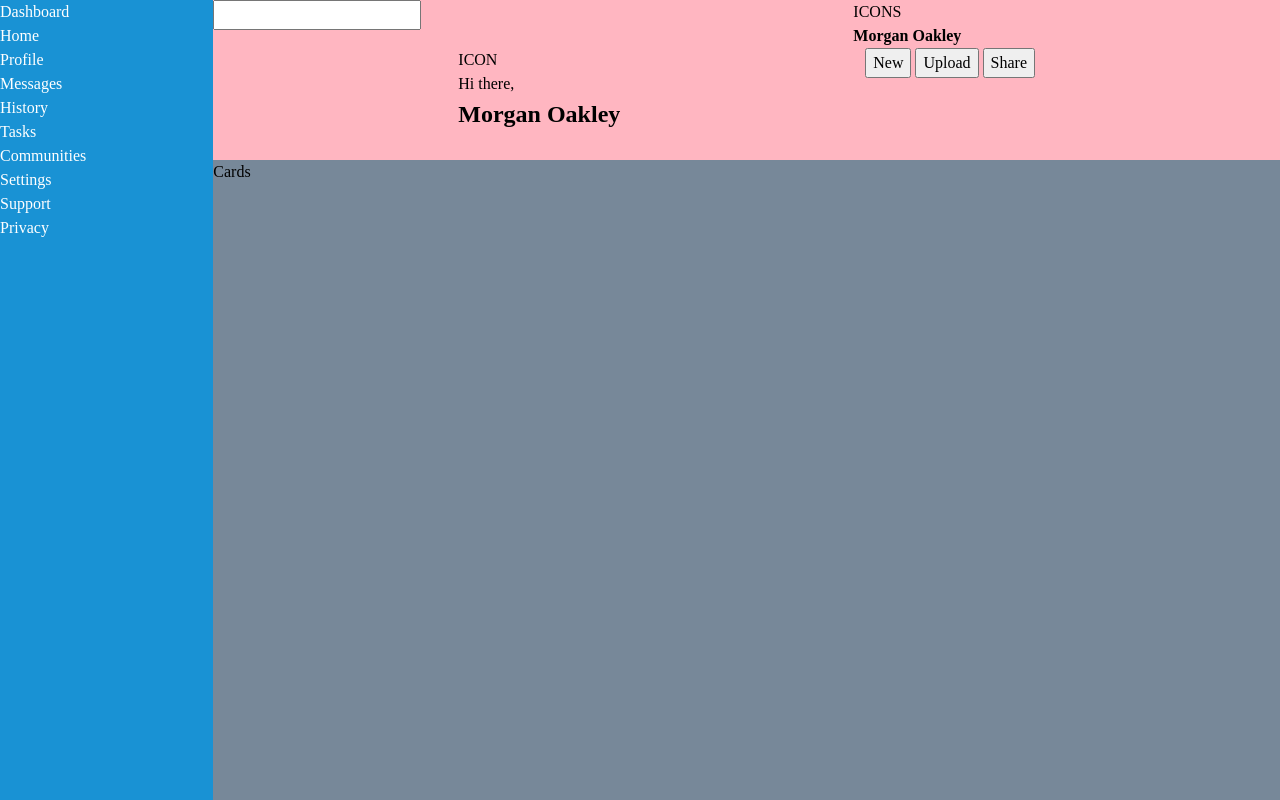
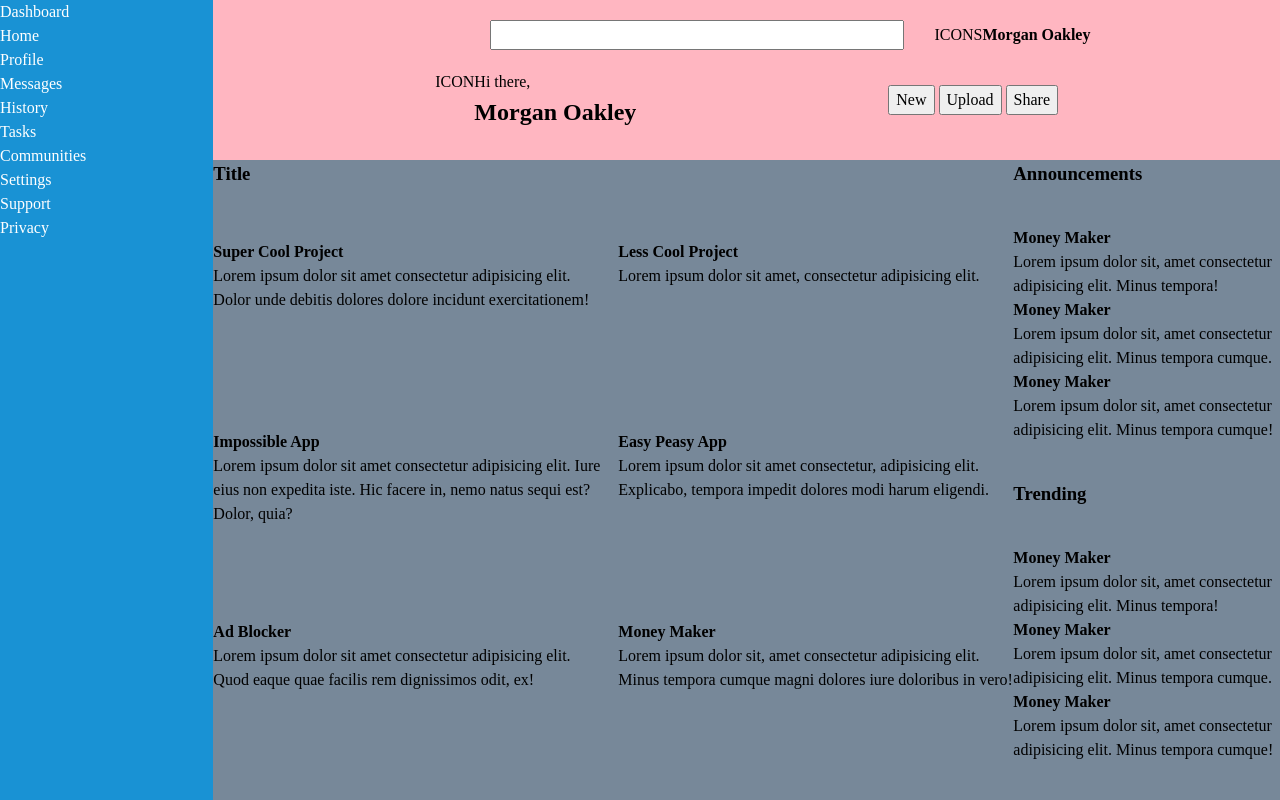
Before and after one commit to gushags/admin-dashboard, a plain HTML site: page index.html in a window 1280 px wide. Drawn offline with Linux system fonts and the light colour scheme.

Commit message:
Finish adding all content

```diff
--- a/index.html
+++ b/index.html
@@ -49,7 +49,95 @@
           <li>Privacy</li>
         </ul>
       </div>
-      <div class="cards-container">Cards</div>
+      <div class="cards-container">
+        <h3>Title</h3>
+        <div class="cards">
+          <div class="card">
+            <h4>Super Cool Project</h4>
+            <p>
+              Lorem ipsum dolor sit amet consectetur adipisicing elit. Dolor
+              unde debitis dolores dolore incidunt exercitationem!
+            </p>
+          </div>
+          <div class="card">
+            <h4>Less Cool Project</h4>
+            <p>Lorem ipsum dolor sit amet, consectetur adipisicing elit.</p>
+          </div>
+          <div class="card">
+            <h4>Impossible App</h4>
+            <p>
+              Lorem ipsum dolor sit amet consectetur adipisicing elit. Iure eius
+              non expedita iste. Hic facere in, nemo natus sequi est? Dolor,
+              quia?
+            </p>
+          </div>
+          <div class="card">
+            <h4>Easy Peasy App</h4>
+            <p>
+              Lorem ipsum dolor sit amet consectetur, adipisicing elit.
+              Explicabo, tempora impedit dolores modi harum eligendi.
+            </p>
+          </div>
+          <div class="card">
+            <h4>Ad Blocker</h4>
+            <p>
+              Lorem ipsum dolor sit amet consectetur adipisicing elit. Quod
+              eaque quae facilis rem dignissimos odit, ex!
+            </p>
+          </div>
+          <div class="card">
+            <h4>Money Maker</h4>
+            <p>
+              Lorem ipsum dolor sit, amet consectetur adipisicing elit. Minus
+              tempora cumque magni dolores iure doloribus in vero!
+            </p>
+          </div>
+        </div>
+        <div class="info-container">
+          <div class="announcements">
+            <h3>Announcements</h3>
+            <div class="announcements-grid">
+              <div class="info-card">
+                <h4>Money Maker</h4>
+                <p>
+                  Lorem ipsum dolor sit, amet consectetur adipisicing elit.
+                  Minus tempora!
+                </p>
+                <h4>Money Maker</h4>
+                <p>
+                  Lorem ipsum dolor sit, amet consectetur adipisicing elit.
+                  Minus tempora cumque.
+                </p>
+                <h4>Money Maker</h4>
+                <p>
+                  Lorem ipsum dolor sit, amet consectetur adipisicing elit.
+                  Minus tempora cumque!
+                </p>
+              </div>
+            </div>
+            <h3>Trending</h3>
+            <div class="announcements-grid-bottom">
+              <div class="info-card">
+                <h4>Money Maker</h4>
+                <p>
+                  Lorem ipsum dolor sit, amet consectetur adipisicing elit.
+                  Minus tempora!
+                </p>
+                <h4>Money Maker</h4>
+                <p>
+                  Lorem ipsum dolor sit, amet consectetur adipisicing elit.
+                  Minus tempora cumque.
+                </p>
+                <h4>Money Maker</h4>
+                <p>
+                  Lorem ipsum dolor sit, amet consectetur adipisicing elit.
+                  Minus tempora cumque!
+                </p>
+              </div>
+            </div>
+          </div>
+        </div>
+      </div>
     </div>
   </body>
 </html>
--- a/style.css
+++ b/style.css
@@ -20,17 +20,32 @@ header {
 .header-top,
 .header-bottom {
   display: flex;
+  align-items: center;
   justify-content: space-evenly;
+  gap: 30px;
 }
 
 .search {
-  flex: 3;
+  flex: 4;
+  display: flex;
+  justify-content: flex-end;
+}
+
+input[type="search"] {
+  width: 60%;
+  margin: 20px 0;
 }
 
 .user {
   flex: 2;
+  display: flex;
 }
 
+.greeting {
+  display: flex;
+}
+
+/* Sidebar -- left */
 .sidebar {
   background: var(--admin-blue);
   grid-area: 1 / 1 / 3 / 2;
@@ -39,10 +54,44 @@ header {
   color: white;
 }
 
+/* Main card section -- center */
 .cards-container {
   background: lightslategray;
   grid-area: 2 / 2 / 3 / 3;
   display: grid;
+  grid-template-columns: repeat(8, 1fr);
+  grid-template-rows: 80px 1fr;
+}
+
+.cards {
+  grid-area: 2 / 1 / 3 / 7;
+  display: grid;
+  grid-template-rows: 1fr 1fr 1fr;
+  grid-template-columns: 1fr 1fr;
+  gap: 10px;
+}
+
+.card {
+}
+
+/* Information sidebar -- right */
+.info-container {
+  grid-area: 1 / 7 / 3 / 9;
+  display: grid;
+  grid-template-rows: 80px 1fr 80px 1fr;
+}
+
+.announcements {
+  grid-area: 1 / 7 / 5 / 9;
+  display: grid;
+  grid-template-columns: 1fr;
+}
+
+.announcements-grid {
+  grid-area: 2 / 1 / 2 / 2;
+}
+.announcements-grid-bottom {
+  grid-area: 4 / 1 / 5 / 2;
 }
 
 ul {
```
